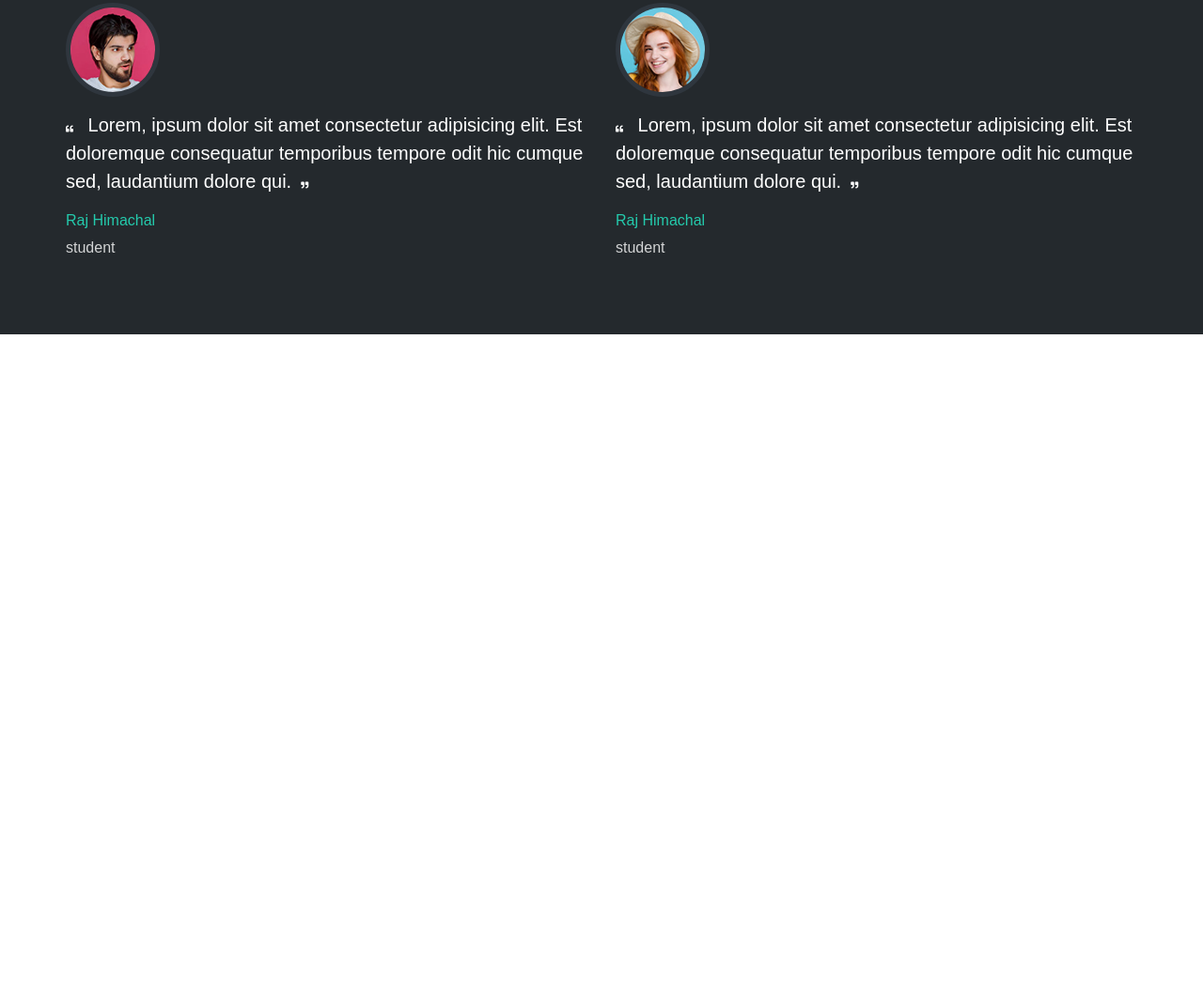
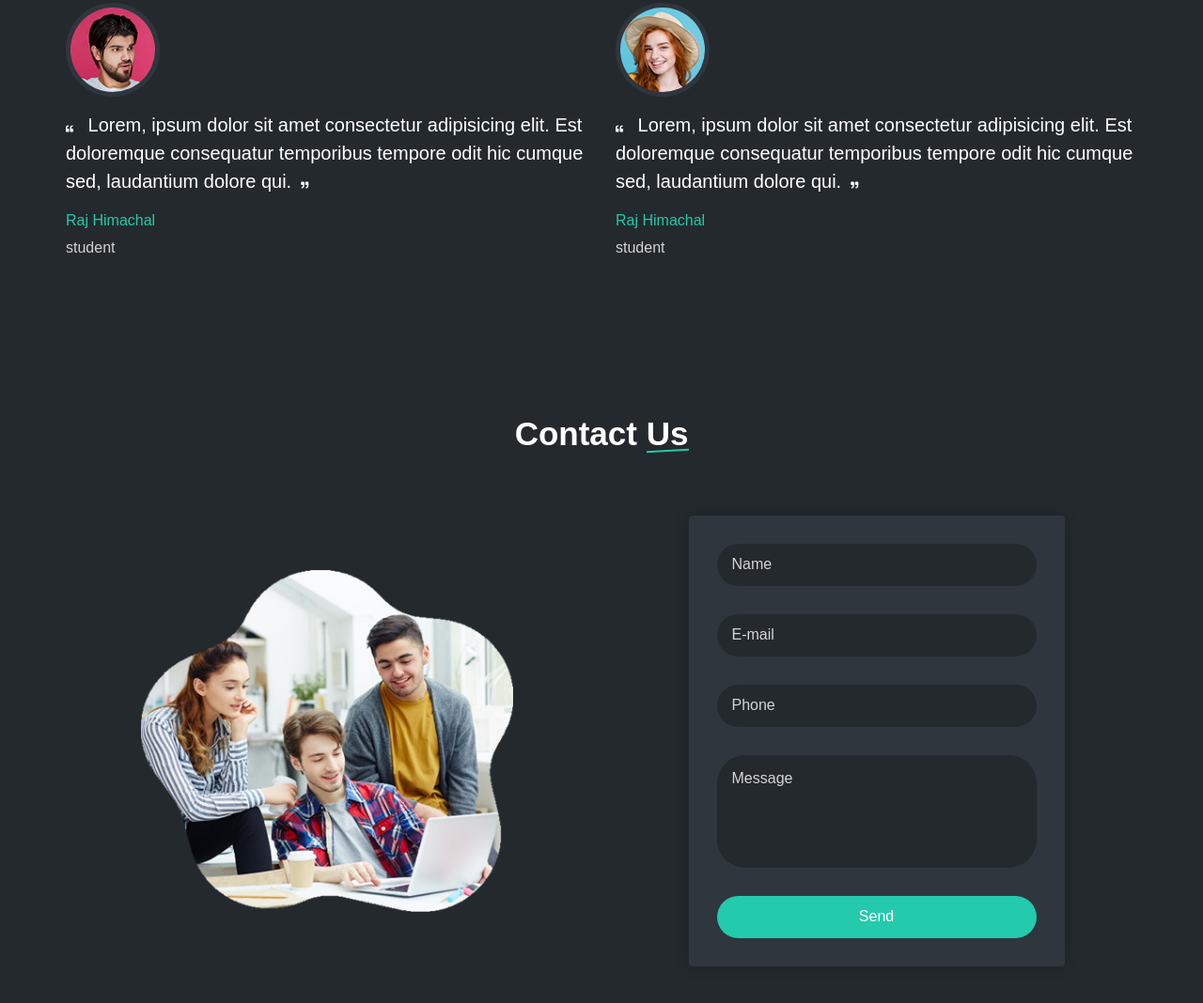
Before and after one commit to amirmalekian/love-coding, a plain HTML site: page index.html in a window 1280 px wide. Shown: the part 3013-4081 px from the top of the page at 94% size. Before the commit the page ends 3369 px from the top, so only its background shows below. Drawn offline with Linux system fonts and the light colour scheme.

Commit message:
feat: add contact section

```diff
--- a/css/style.css
+++ b/css/style.css
@@ -68,7 +68,9 @@ img {
   text-transform: capitalize;
   font-weight: 500;
   border: 1px solid transparent;
-  transform: all 0.3s ease;
+  transition: all 0.3s ease;
+  font-size: 16px;
+  cursor: pointer;
 }
 .btn-1 {
   background-color: var(--main-color);
@@ -127,6 +129,27 @@ img {
 p {
   font-size: 16px;
   color: var(--white-800);
+}
+.form-control {
+  height: 45px;
+  width: 100%;
+  display: block;
+  margin-bottom: 30px;
+  padding: 0 15px;
+  border-radius: 30px;
+  background-color: var(--dark-800);
+  border: 1px solid transparent;
+  font-size: 16px;
+  font-family: inherit;
+  color: var(--white-900);
+  font-weight: 300;
+  transition: all 0.5s ease;
+}
+.form-control::placeholder {
+  color: var(--white-800);
+}
+.form-control:focus {
+  border-color: var(--main-color);
 }
 /* header */
 .header {
@@ -522,3 +545,41 @@ p {
   font-size: 16px;
   color: var(--white-800);
 }
+
+/* contact section */
+.contact-section {
+  background-color: var(--dark-800);
+}
+.contact-img {
+  display: flex;
+  align-items: center;
+  justify-content: center;
+}
+.contact-img img {
+  max-width: 420px;
+  width: 100%;
+  animation: zoomOutIn01 7s linear infinite;
+}
+.contact-img,
+.contact-form {
+  width: 50%;
+  padding: 0 15px;
+}
+.contact-form form {
+  width: 100%;
+  max-width: 400px;
+  background-color: var(--dark-700);
+  padding: 30px;
+  border-radius: 4px;
+  box-shadow: var(--shadow);
+  margin: auto;
+}
+.contact-form textarea.form-control {
+  height: 120px;
+  resize: none;
+  padding-top: 15px;
+}
+.contact-form .btn {
+  height: 45px;
+  width: 100%;
+}
--- a/index.html
+++ b/index.html
@@ -286,5 +286,39 @@
       </div>
     </section>
     <!-- reviews section end -->
+
+    <!-- contact section start -->
+    <section class="contact-section sec-padding" id="contact">
+      <div class="container">
+        <div class="row">
+          <div class="section-title">
+            <h2>contact <span>us</span></h2>
+          </div>
+        </div>
+        <div class="row">
+          <div class="contact-img">
+            <img src="img/contact-img.png" alt="contact-img" />
+          </div>
+          <div class="contact-form">
+            <form>
+              <div class="input-group">
+                <input type="text" placeholder="Name" class="form-control" />
+              </div>
+              <div class="input-group">
+                <input type="text" placeholder="E-mail" class="form-control" />
+              </div>
+              <div class="input-group">
+                <input type="text" placeholder="Phone" class="form-control" />
+              </div>
+              <div class="input-group">
+                <textarea placeholder="Message" class="form-control"></textarea>
+              </div>
+              <button type="submit" class="btn btn-1">send</button>
+            </form>
+          </div>
+        </div>
+      </div>
+    </section>
+    <!-- contact section end -->
   </body>
 </html>
```
